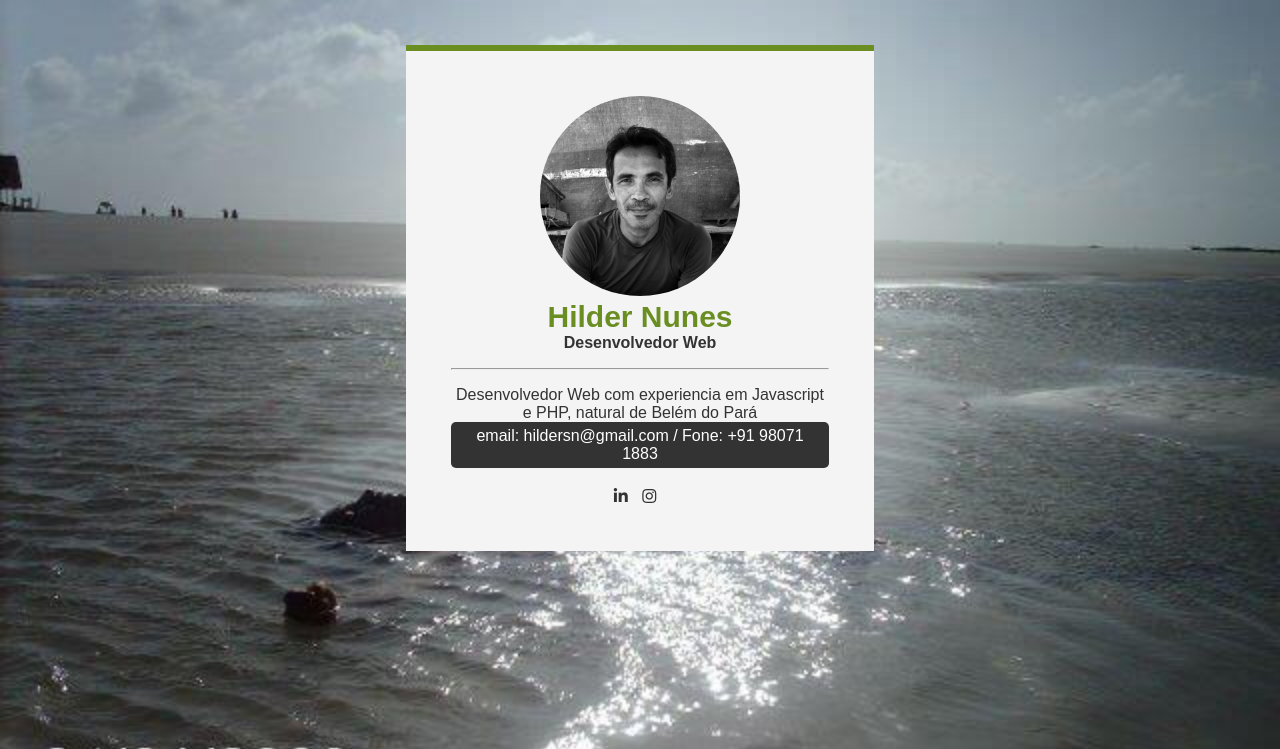
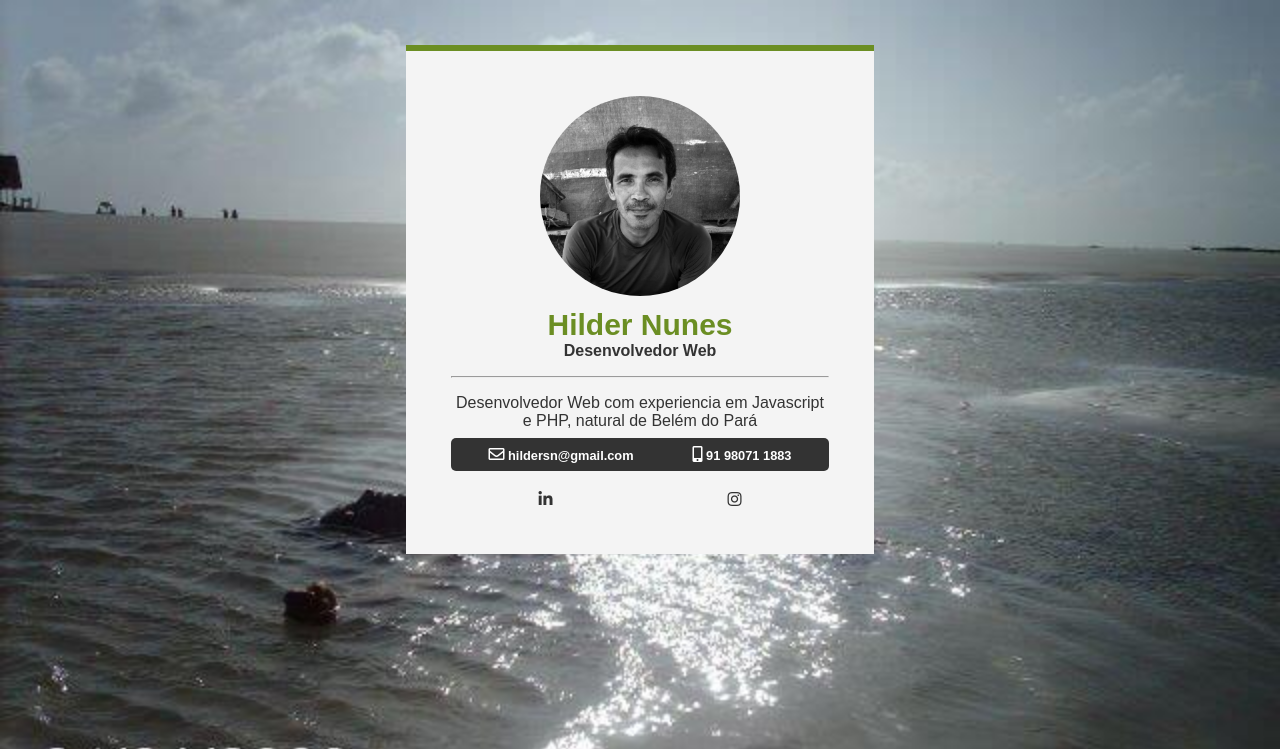
Before and after one commit to hsnunes/hsnunes.github.io, a PHP site: page / in a window 1280 px wide. Shown: the top 749 px of the page. Run offline with PHP 8.4, Linux system fonts and the light colour scheme; some libraries are stand-ins or nearby versions.

Commit message:
Corrigindo espaços & usando Flexbox

```diff
--- a/css/style.css
+++ b/css/style.css
@@ -45,7 +45,7 @@ body {
 }
 
 .profile-name {
-    margin-bottom: 0;
+    padding-top: .5rem;
     text-align:center;
     font-weight: bold;
     font-size: 30px;
@@ -67,14 +67,19 @@ body {
 
 .vcard-profile-description-text {
     text-align: center;
+    padding-bottom: .5rem;
 }
 
 .vcard-profile-description-contact {
     text-align: center;
     border-radius: 5px;
-    padding: 5px 10px;
+    padding: .5rem;
     background: var(--cor-grey);
     color: #fff;
+}
+.vcard-profile-description-contact p {
+    font-size: .8em;
+    font-weight: bold;
 }
 
 .vcard-footer {
@@ -85,5 +90,14 @@ body {
 .footer-icon {
     color: #333;
     font-size: 16px;
-    margin-right: 10px;
 }
+
+.flex {
+    display: flex;
+}
+.justify-center {
+	justify-content: center;
+}
+.space-around {
+	justify-content: space-around;
+}
--- a/index.html
+++ b/index.html
@@ -24,11 +24,12 @@
                         Desenvolvedor Web com experiencia em Javascript e PHP, natural de Belém do Pará
                     </p>
                 </div>
-                <div class="vcard-profile-description-contact">
-                    <p>email: hildersn@gmail.com / Fone: +91 98071 1883</p>
+                <div class="vcard-profile-description-contact flex space-around">
+                    <p><i class="far fa-envelope"></i> hildersn@gmail.com</p>
+                    <p><i class="fas fa-mobile-alt"></i> 91 98071 1883</p>
                 </div>
             </div>
-            <div class="vcard-footer">
+            <div class="vcard-footer flex space-around">
                 <a href="https://br.linkedin.com/in/hilder-nunes-8b4449ab" class="footer-icon"><i class="fab fa-linkedin-in"></i></a>
                 <a href="#" class="footer-icon"><i class="fab fa-instagram"></i></a>
             </div>
```
Also changed, not shown: README.md.
